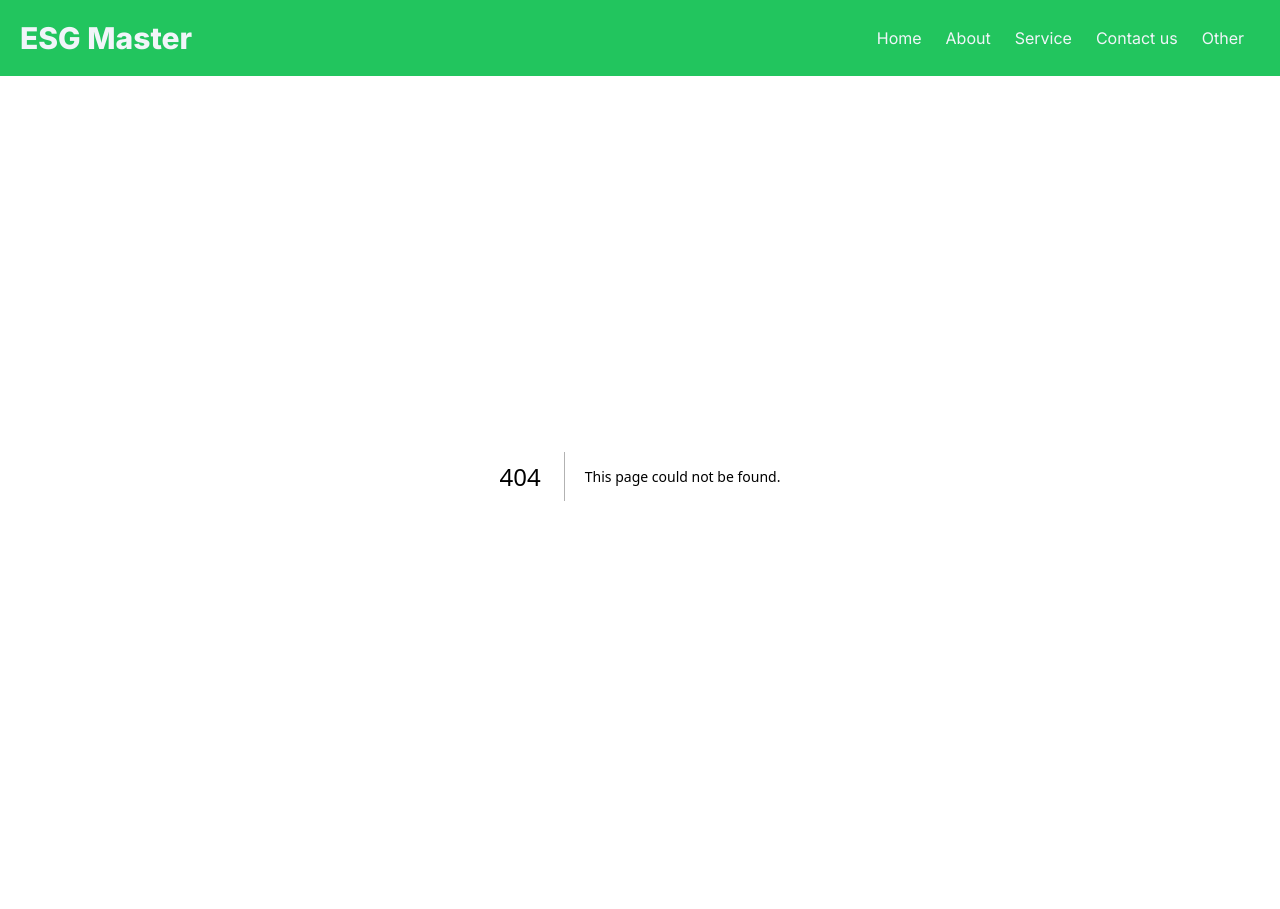
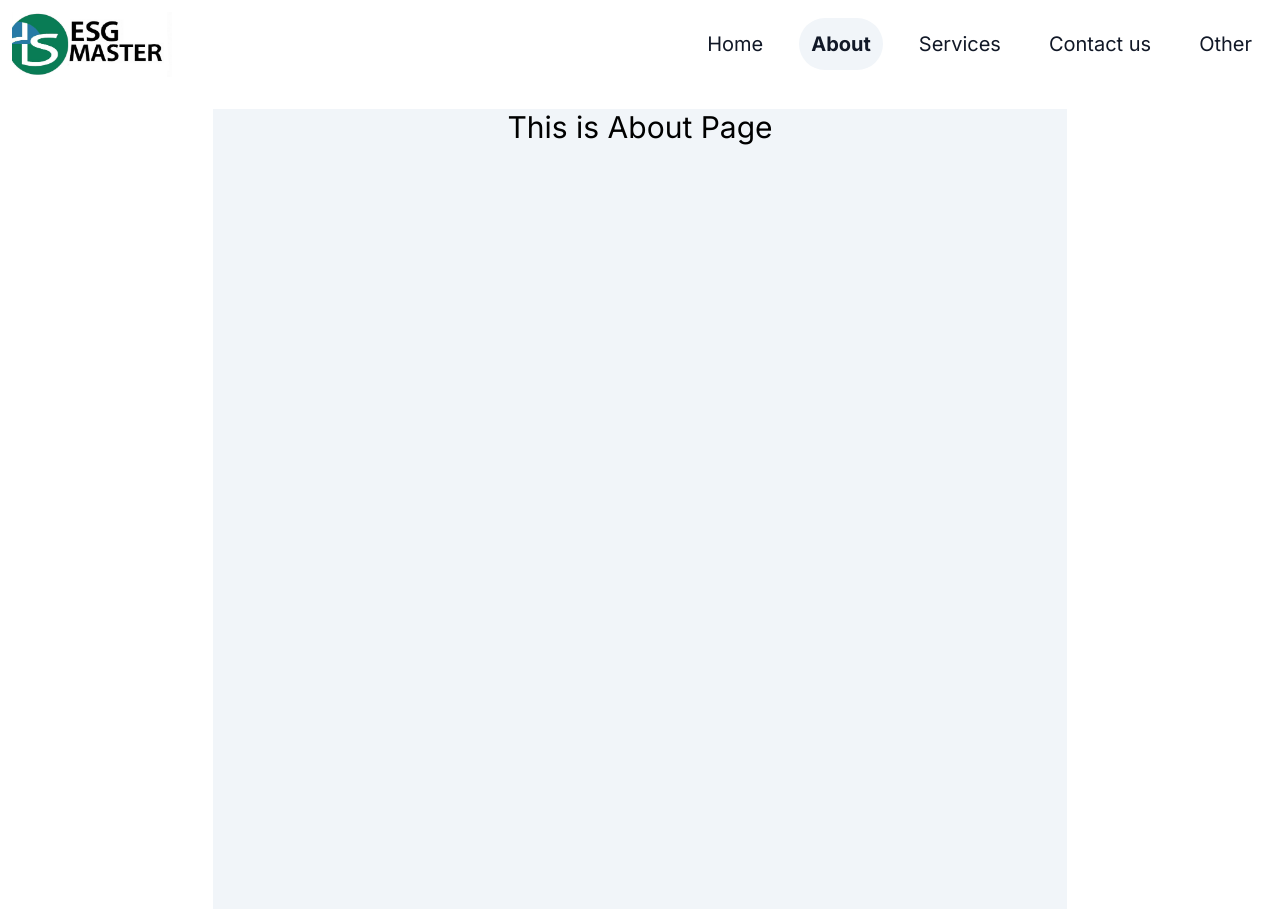
Before and after one commit to parksh100/nextesg, a Next.js app: page /about in a window 1280 px wide. Before the commit this address had no page. Before the commit the page ends 876 px from the top, so only its background shows below. Built offline with nearby package versions, Linux system fonts and the light colour scheme.

Commit message:
페이지 라우팅 처리

```diff
--- /dev/null
+++ b/app/about/page.js
@@ -0,0 +1,7 @@
+export default function About() {
+  return (
+    <div className=" bg-slate-100 h-screen mx-auto mt-5 text-center md:w-2/3">
+      <h1 className="text-3xl">This is About Page</h1>
+    </div>
+  );
+}
--- /dev/null
+++ b/app/contact/page.js
@@ -0,0 +1,7 @@
+export default function Contact() {
+  return (
+    <div className=" bg-slate-100 h-screen mx-auto mt-5 text-center md:w-2/3">
+      <h1 className="text-3xl">This is Contact Page</h1>
+    </div>
+  );
+}
--- a/app/page.js
+++ b/app/page.js
@@ -1,9 +1,46 @@
 export default function Home() {
   return (
-    <div className="w-full bg-slate-100 h-screen mx-auto mt-5 md:w-2/3">
-      <h1 className="mx-5 bg-gray-500 h-screen p-10">
-        ESG! 현실적인 접근이 필요합니다ㅂ!
-      </h1>
-    </div>
+    <>
+      {/* Carousel image */}
+      <div className="flex justify-center">
+        <img className="w-full bg-cover object-cover" src="/cityview.jpg" />
+      </div>
+
+      <div className=" bg-slate-100 h-screen mx-auto mt-5 text-center md:w-2/3">
+        <h1 className="text-8xl font-extrabold font-sans">ESG!</h1>
+        <h1 className="text-5xl text-yellow-600 font-extrabold mt-5">
+          보다 현실적인 접근이 필요합니다!
+        </h1>
+        <p className="text-lg text-center pt-5">
+          ESG의 사전적 의미는 금방 알 수 있습니다.
+        </p>
+
+        <p className="text-lg">
+          그러나 이제 막 적용되기 시작하는 제도를 제대로 이행하는 중소기업이
+          얼마나 될까요?
+        </p>
+        <p className="text-lg">
+          그렇다고 마냥 손놓고 있을 수는 없는 노릇입니다.
+        </p>
+        <p className="text-lg">
+          앞으로 정부지원사업, 보증기관의 보증, 금융권 대출 등에 있어서 ESG 이행
+          여부는 필수적인 요소가 될 것이기 때문입니다.
+        </p>
+        <p className="text-lg">
+          글로벌 기업들은 이미 ESG를 이행하고 있습니다. 또한 국내 대기업들도
+          ESG를 이행하고 있습니다.
+        </p>
+        <p className="text-lg font-extrabold">
+          이제 중소기업들도 ESG를 받아들여야 할 때가 왔습니다.
+        </p>
+        <div>우리 사이트를 둘러보시면서 ESG에 대한 이해를 높여보세요.</div>
+        <p className="text-lg font-extrabold">
+          그리고 가장 효율적인 방법을 찾아보십시오.
+        </p>
+        <p className="text-lg font-extrabold">
+          ESG전문가가 도움이 될 것입니다.
+        </p>
+      </div>
+    </>
   );
 }
--- /dev/null
+++ b/app/services/page.js
@@ -0,0 +1,7 @@
+export default function Services() {
+  return (
+    <div className=" bg-slate-100 h-screen mx-auto mt-5 text-center md:w-2/3">
+      <h1 className="text-3xl">This is Service Page</h1>
+    </div>
+  );
+}
--- a/components/navbar/item.js
+++ b/components/navbar/item.js
@@ -1,23 +1,56 @@
-// "use client";
+"use client";
+import React from "react";
+import { useRouter, usePathname } from "next/navigation";
 
 import Link from "next/link";
 
 export default function MenuItem() {
+  const pathname = usePathname();
+  const router = useRouter();
+  console.log(router);
+  console.log(pathname);
   return (
-    <ul className="flex text-slate-100 items-center text-xl flex-wrap md:text-base justify-center p-0 mx-1 tex-xs">
-      <Link href="/" className="mx-3">
+    <ul className="flex text-gray-900 items-center flex-wrap md:text-base justify-center p-0 mx-1 ">
+      <Link
+        href="/"
+        // className="pathname-mx-3 text-xl hover:bg-slate-100 p-3 rounded-full"
+        // pathname === '/' ? 'bg-slate-100' : ''
+        className={`mx-3 text-xl hover:bg-slate-100 p-3 rounded-full ${
+          pathname === "/" ? "bg-slate-100 font-bold" : ""
+        }`}
+      >
         Home
       </Link>
-      <Link href="/about" className="mx-3">
+      <Link
+        href="/about"
+        className={`mx-3 text-xl hover:bg-slate-100 p-3 rounded-full ${
+          pathname === "/about" ? "bg-slate-100 font-bold" : ""
+        }`}
+      >
         About
       </Link>
-      <Link href="/services" className="mx-3">
-        Service
+      <Link
+        href="/services"
+        className={`mx-3 text-xl hover:bg-slate-100 p-3 rounded-full ${
+          pathname === "/services" ? "bg-slate-100 font-bold" : ""
+        }`}
+      >
+        Services
       </Link>
-      <Link href="contact" className="mx-3">
+      <Link
+        href="/contact"
+        className={`mx-3 text-xl hover:bg-slate-100 p-3 rounded-full ${
+          pathname === "/contact" ? "bg-slate-100 font-bold" : ""
+        }`}
+      >
         Contact us
       </Link>
-      <Link href="other" className="mx-3">
+      <Link
+        href=""
+        className={`mx-3 text-xl hover:bg-slate-100 p-3 rounded-full ${
+          pathname === "/" ? "bg-slate-100 font-bold" : ""
+        }`}
+      >
         Other
       </Link>
     </ul>
--- a/components/navbar/page.js
+++ b/components/navbar/page.js
@@ -2,11 +2,12 @@ import MenuItem from "./item";
 
 export default function Navbar() {
   return (
-    <>
-      <div className="bg-green-500 p-5 flex flex-col justify-between md:flex-row">
-        <h1 className="text-3xl font-extrabold text-slate-100">ESG Master</h1>
+    <div className="sticky top-0 bg-white">
+      <div className="ps-3 py-3 flex flex-col justify-between md:flex-row">
+        <img className="w-40 h-auto" src="/logo.jpg" />
+        {/* <h1 className="text-4xl font-extrabold text-gray-900">ESG Master</h1> */}
         <MenuItem />
       </div>
-    </>
+    </div>
   );
 }
```
Also changed, not shown: public/logo.jpg (added), 1 other file (tests, documents, lock files or other folders).
